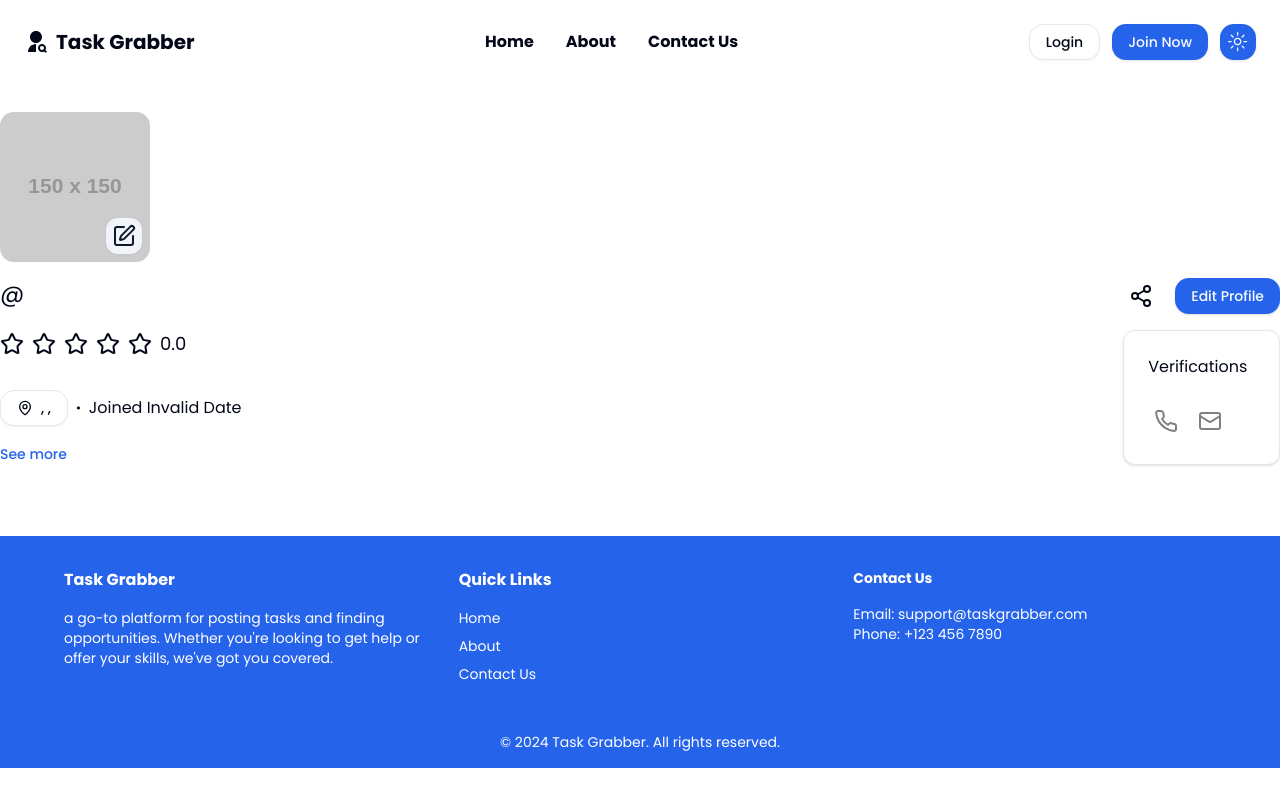
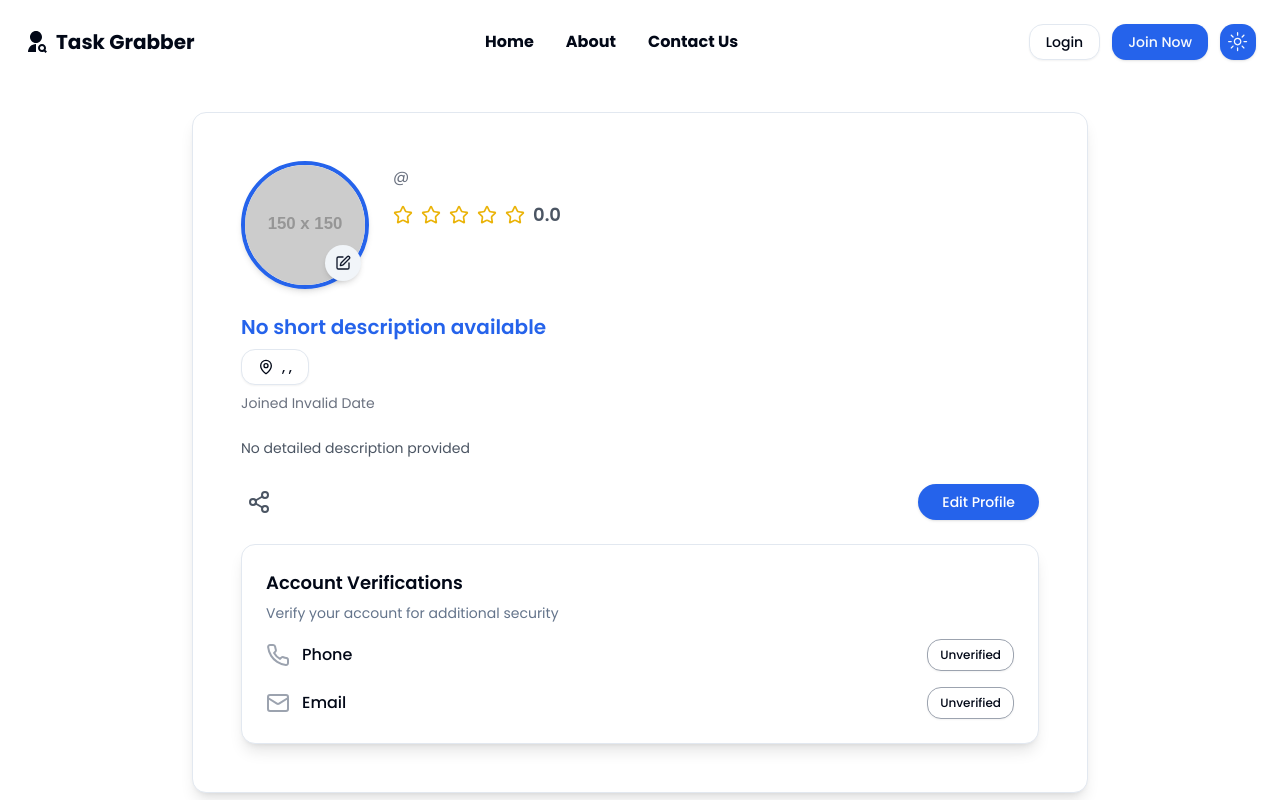
Before and after one commit to lemredd/frontend, a Next.js app: page /skr/profile in a window 1280 px wide. Shown: the top 800 px of the page. Built offline with nearby package versions, Linux system fonts and the light colour scheme; no server answers.

Commit message:
feat(profile): update profile page ui

```diff
--- a/components/custom/collapsible-desc.tsx
+++ b/components/custom/collapsible-desc.tsx
@@ -1,26 +1,50 @@
-"use client"
+'use client'
 
-import { useState } from "react"
-
-import { Button } from "@/components/ui/button"
+import { Button } from '@/components/ui/button'
+import { CardDescription } from '@/components/ui/card'
+import { cn, formatDescription } from '@/lib/utils'
+import { useEffect, useRef, useState } from 'react'
 
 interface Props {
+  className?: string
   content: React.ReactNode
 }
 
-export function CollapsibleDesc({ content }: Props) {
+export function CollapsibleDesc({ className, content }: Props) {
   const [collapsed, setCollapsed] = useState(true)
-  const descriptionClassName = () => (
-    `whitespace-pre-line ${collapsed
-      ? 'line-clamp-3'
-      : 'line-clamp-0'}
-    `
-  )
+  const [isOverflowing, setIsOverflowing] = useState(false)
+  const descriptionRef = useRef<HTMLParagraphElement>(null)
+
+  useEffect(() => {
+    const element = descriptionRef.current
+    if (element) {
+      setIsOverflowing(element.scrollHeight > element.clientHeight)
+    }
+  }, [content])
 
   return (
-    <div>
-      <p className={descriptionClassName()}>{content}</p>
-      <Button variant="link" className="p-0 -mt-2" onClick={() => setCollapsed(!collapsed)}>See {collapsed ? 'more' : 'less'}</Button>
-    </div>
+    <>
+      <CardDescription
+        ref={descriptionRef}
+        className={cn(
+          `whitespace-pre-line leading-relaxed text-gray-600 transition-all duration-300 ${
+            collapsed ? 'line-clamp-3' : 'line-clamp-none'
+          }`,
+          className,
+        )}
+        dangerouslySetInnerHTML={{
+          __html: formatDescription(content as string),
+        }}
+      />
+      {isOverflowing && (
+        <Button
+          variant="link"
+          className="text-primary font-medium hover:underline p-0 mt-2"
+          onClick={() => setCollapsed(!collapsed)}
+        >
+          See {collapsed ? 'more' : 'less'}
+        </Button>
+      )}
+    </>
   )
 }
--- a/components/custom/profile/profile-header.tsx
+++ b/components/custom/profile/profile-header.tsx
@@ -1,63 +1,116 @@
-"use client"
+'use client'
 
-import { Avatar } from "@/components/ui/avatar"
-import { Button } from "@/components/ui/button"
-import { useAuthStore } from "@/store/AuthStore"
-import { AvatarImage } from "@radix-ui/react-avatar"
-import { Edit, Share2, Star } from "lucide-react"
-import { CollapsibleDesc } from "@/components/custom/collapsible-desc"
-import {
-  Dialog,
-  DialogContent,
-  DialogTrigger,
-} from "@/components/ui/dialog"
-import { EditForm } from "./edit-form"
-import { EditAddressForm } from "./edit-address-form"
-import { VerificationList } from "./verification-list"
+import { CollapsibleDesc } from '@/components/custom/collapsible-desc'
+import { EditForm } from '@/components/custom/profile/edit-form'
+import { VerificationList } from '@/components/custom/profile/verification-list'
+import { Avatar } from '@/components/ui/avatar'
+import { Button } from '@/components/ui/button'
+import { Card, CardContent, CardHeader } from '@/components/ui/card'
+import { useAuthStore } from '@/store/AuthStore'
+import { AvatarImage } from '@radix-ui/react-avatar'
+import { Dialog, DialogContent, DialogTrigger } from '@radix-ui/react-dialog'
+import { Edit, Share2, Star } from 'lucide-react'
+import { EditAddressForm } from './edit-address-form'
 
 export function OwnProfileHeader() {
   const { profile } = useAuthStore()
-  const avatarSrc = "https://placehold.co/150"
+  const avatarSrc = 'https://placehold.co/150'
 
-  const joinedDate = new Date(profile?.created_at)
-    .toLocaleDateString("PH", { month: "long", day: "numeric", year: "numeric" })
+  const joinedDate = new Date(profile?.created_at).toLocaleDateString('PH', {
+    month: 'long',
+    day: 'numeric',
+    year: 'numeric',
+  })
 
   return (
-    <header className="space-y-4">
-      <Avatar className="size-[150px] relative rounded-md">
-        <AvatarImage src={avatarSrc} />
-        <Button variant="secondary" size="icon" className="absolute bottom-2 right-2 rounded-sm"><Edit /></Button>
+    <main className="container px-6 md:px-0 mx-auto">
+      <Card className="shadow-lg rounded-md max-w-4xl mx-auto p-4 sm:p-6">
+        <CardHeader className="flex flex-col sm:flex-row sm:items-start sm:space-x-6 space-y-4 sm:space-y-0">
+          {/* Avatar and Edit Button */}
+          <div className="relative mx-auto sm:mx-0">
+            <Avatar className="size-32 rounded-full shadow-md border-4 border-primary">
+              <AvatarImage
+                src={avatarSrc}
+                alt="Profile Avatar"
+              />
             </Avatar>
-      <section className="grid grid-flow-col grid-cols-[1fr_auto] gap-y-4 grid-rows-[repeat(5,auto)]">
-        <h1 className="text-2xl font-bold">{profile?.first_name} {profile?.last_name} <span className="font-normal">@{profile?.username}</span></h1>
-        <div className="flex items-center gap-x-2">
-          {[1, 2, 3, 4, 5].map(i => (
-            <Star key={i} />
+            <Button
+              variant="secondary"
+              size="icon"
+              className="absolute bottom-2 right-2 rounded-full p-2 shadow-md hover:bg-gray-100"
+            >
+              <Edit size={16} />
+            </Button>
+          </div>
+
+          {/* Profile Information */}
+          <div className="flex-grow text-center sm:text-left">
+            <div className="flex flex-col space-y-1">
+              <h1 className="text-2xl sm:text-3xl font-bold leading-tight">
+                {profile?.first_name} {profile?.last_name}
+              </h1>
+              <span className="text-md text-gray-500">
+                @{profile?.username}
+              </span>
+            </div>
+            {/* Rating Section */}
+            <div className="flex justify-center sm:justify-start items-center space-x-2 mt-3">
+              {[1, 2, 3, 4, 5].map((i) => (
+                <Star
+                  key={i}
+                  className="text-yellow-500 w-5 h-5"
+                />
               ))}
-          <span className="text-lg">0.0</span>
+              <span className="text-lg font-semibold text-gray-600">0.0</span>
             </div>
-        <h2 className="text-lg font-bold">{profile?.short_desc}</h2>
-        <div className="flex gap-x-2 items-center">
+          </div>
+        </CardHeader>
+
+        <CardContent className="space-y-6">
+          {/* Short Description and Address */}
+          <div className="space-y-2 text-center md:text-left flex flex-col items-center md:items-start justify-center">
+            <h2 className="text-lg sm:text-xl font-semibold text-primary">
+              {profile?.short_desc || 'No short description available'}
+            </h2>
             <EditAddressForm address={profile?.addresses[0]} />
-          <span className="font-bold">·</span>
+            <div className="text-gray-500 text-sm">
               <span>Joined {joinedDate}</span>
             </div>
+          </div>
 
-        <CollapsibleDesc content={profile?.long_desc} />
+          {/* Collapsible Long Description */}
+          <CollapsibleDesc
+            content={profile?.long_desc || 'No detailed description provided'}
+            className="break-words text-center md:text-left"
+          />
 
-        <div className="flex gap-x-4">
-          <Button size="icon" variant="ghost"><Share2 /></Button>
+          {/* Button Section */}
+          <div className="flex flex-col sm:flex-row sm:items-center sm:justify-between space-y-4 sm:space-y-0">
+            <div className="flex justify-center sm:justify-start gap-x-4">
+              <Button
+                size="icon"
+                variant="ghost"
+                className="text-gray-600 hover:text-gray-900"
+              >
+                <Share2 />
+              </Button>
+            </div>
             <Dialog>
               <DialogTrigger asChild>
-              <Button>Edit Profile</Button>
+                <Button className="rounded-full bg-primary text-white px-6 hover:bg-primary-dark mx-auto sm:mx-0">
+                  Edit Profile
+                </Button>
               </DialogTrigger>
-            <DialogContent className="w-[720px] max-w-[unset]">
+              <DialogContent className="w-full sm:w-[720px] max-w-[unset]">
                 <EditForm />
               </DialogContent>
             </Dialog>
           </div>
+
+          {/* Verification List */}
           <VerificationList />
-      </section>
-    </header>
+        </CardContent>
+      </Card>
+    </main>
   )
 }
--- a/components/custom/profile/verification-list.tsx
+++ b/components/custom/profile/verification-list.tsx
@@ -1,23 +1,30 @@
-import { User } from "@supabase/supabase-js"
-import { Phone, Mail } from "lucide-react"
+import { User } from '@supabase/supabase-js'
+import { Mail, Phone } from 'lucide-react'
 
-import { Button } from "@/components/ui/button"
-import { useAuthStore } from "@/store/AuthStore"
-import { Card, CardContent, CardHeader } from "@/components/ui/card"
-import { Tooltip, TooltipContent, TooltipProvider, TooltipTrigger } from "@/components/ui/tooltip"
+import { Button } from '@/components/ui/button'
+import { Card, CardContent, CardHeader } from '@/components/ui/card'
+import {
+  Tooltip,
+  TooltipContent,
+  TooltipProvider,
+  TooltipTrigger,
+} from '@/components/ui/tooltip'
+import { useAuthStore } from '@/store/AuthStore'
 
 const VERIFICATIONS = [
   {
-    name: "Phone",
+    name: 'Phone',
     icon: Phone,
-    check: (user: User | null) => !!user && !!user.phone && !!user.phone_confirmed_at,
-    get: (user: User | null) => user?.phone || "Unverified",
+    check: (user: User | null) =>
+      !!user && !!user.phone && !!user.phone_confirmed_at,
+    get: (user: User | null) => user?.phone || 'Unverified',
   },
   {
-    name: "Email",
+    name: 'Email',
     icon: Mail,
-    check: (user: User | null) => !!user && !!user.email && !!user.email_confirmed_at,
-    get: (user: User | null) => user?.email || "Unverified",
+    check: (user: User | null) =>
+      !!user && !!user.email && !!user.email_confirmed_at,
+    get: (user: User | null) => user?.email || 'Unverified',
   },
 ]
 
@@ -25,24 +32,48 @@ export function VerificationList() {
   const { user } = useAuthStore()
 
   return (
-    <Card className="row-span-4 h-max">
-      <CardHeader>
-        <h3>Verifications</h3>
+    <Card className="shadow-lg rounded-md">
+      <CardHeader className="pb-4">
+        <h3 className="text-lg font-semibold">Account Verifications</h3>
+        <p className="text-sm text-muted-foreground">
+          Verify your account for additional security
+        </p>
       </CardHeader>
-      <CardContent>
-        <ul className="flex gap-x-2 items-center">
-          {VERIFICATIONS.map(verification => (
-            <li key={verification.name as string}>
+      <CardContent className="space-y-4">
+        <ul className="space-y-4">
+          {VERIFICATIONS.map((verification) => (
+            <li
+              key={verification.name}
+              className="flex items-center justify-between"
+            >
+              <div className="flex items-center gap-x-3">
+                <verification.icon
+                  className={`w-6 h-6 ${
+                    verification.check(user)
+                      ? 'text-green-500'
+                      : 'text-gray-400'
+                  }`}
+                />
+                <span className="text-base font-medium">
+                  {verification.name}
+                </span>
+              </div>
               <TooltipProvider delayDuration={0}>
                 <Tooltip>
                   <TooltipTrigger asChild>
-                    <Button variant="ghost" size="icon">
-                      <verification.icon color={verification.check(user) ? "green" : "gray"} />
+                    <Button
+                      variant="outline"
+                      size="sm"
+                      className={`${
+                        verification.check(user)
+                          ? 'border-green-500'
+                          : 'border-gray-400'
+                      }`}
+                    >
+                      {verification.check(user) ? 'Verified' : 'Unverified'}
                     </Button>
                   </TooltipTrigger>
-                  <TooltipContent>
-                    {verification.get(user)}
-                  </TooltipContent>
+                  <TooltipContent>{verification.get(user)}</TooltipContent>
                 </Tooltip>
               </TooltipProvider>
             </li>
```
Lines whose indentation alone changed are shown as unchanged.
